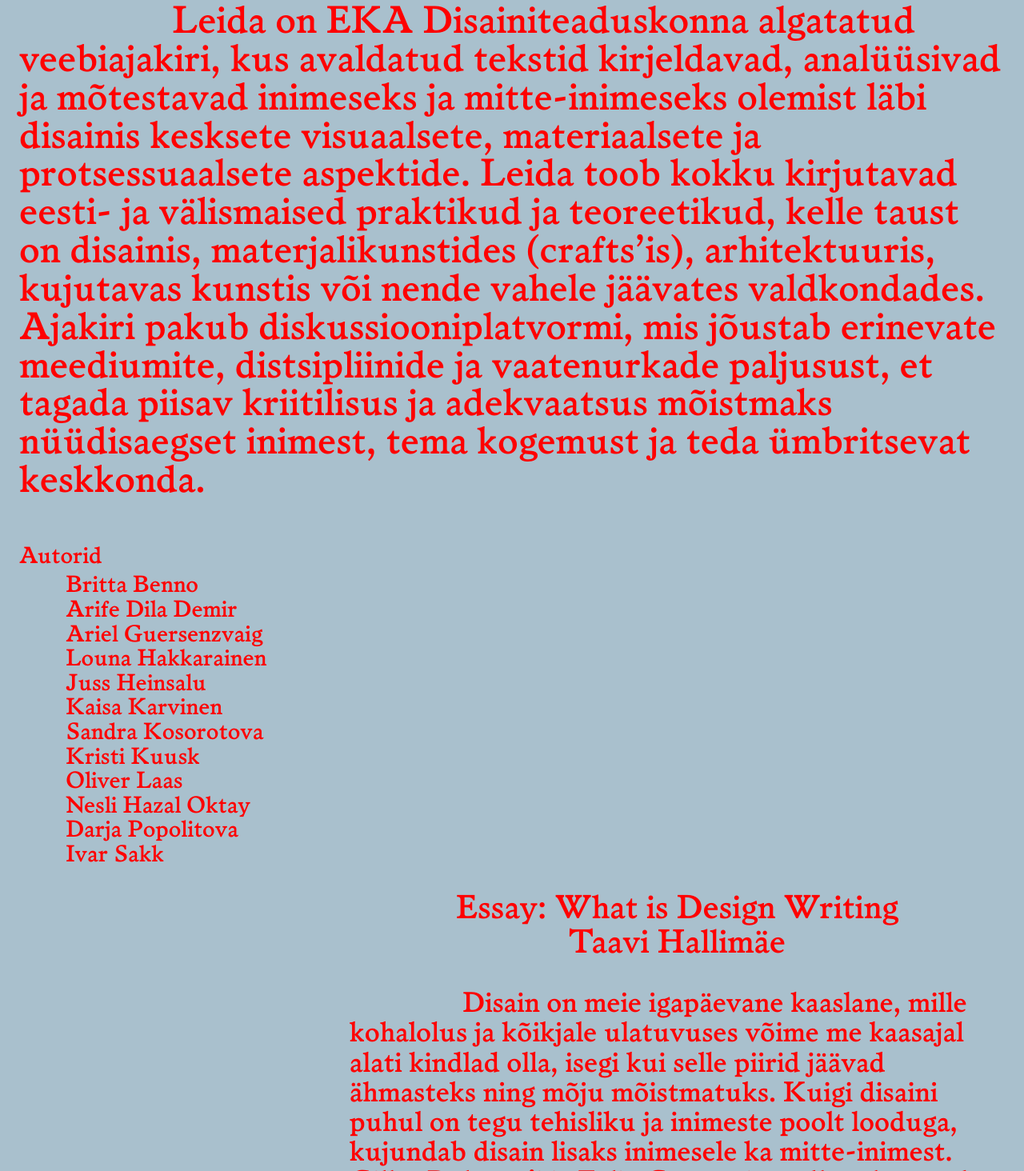
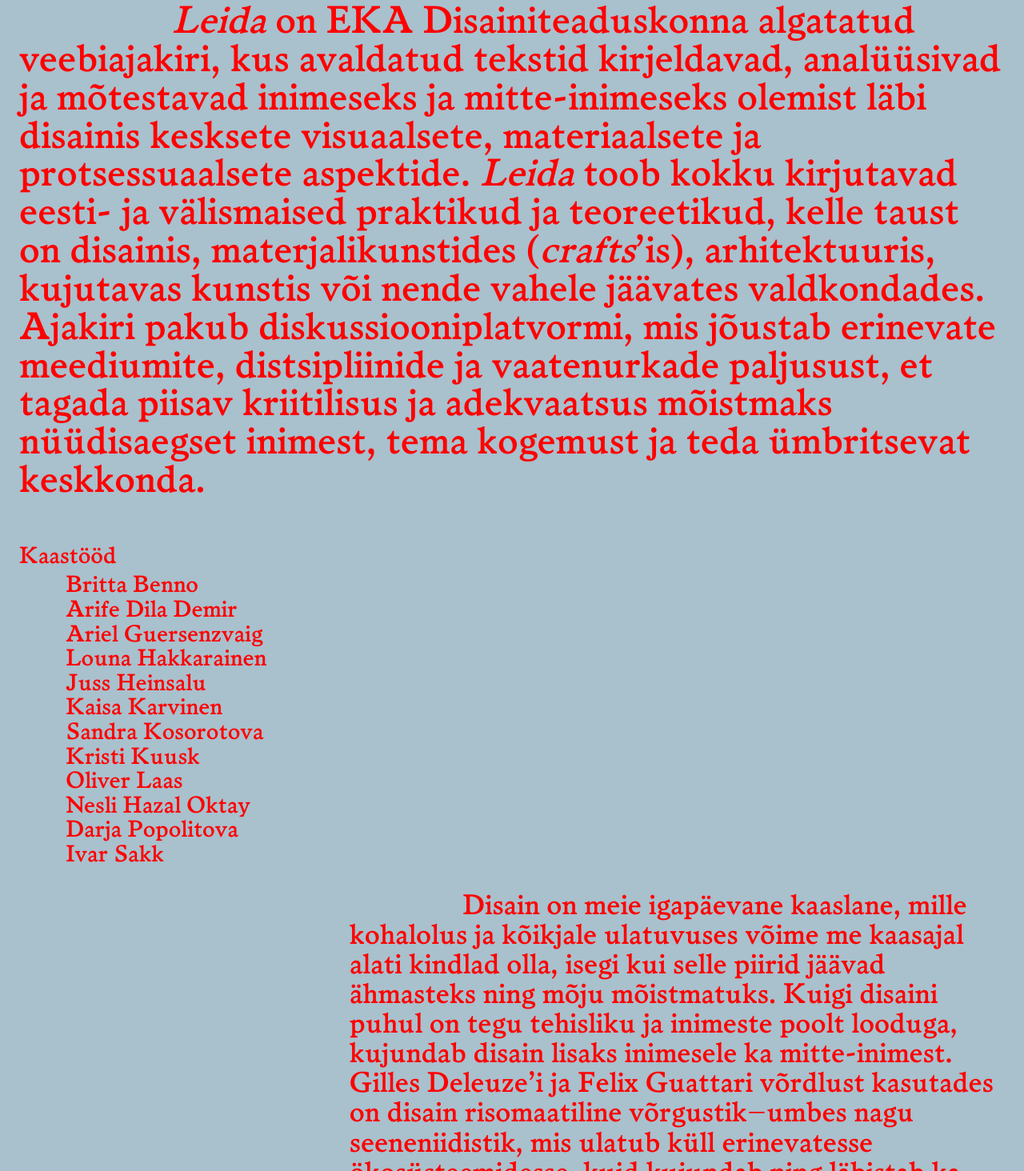
Before and after one commit to baalej/leida_S, a plain HTML site: page index.html in a window 1280 px wide. Shown: the part 636-2100 px from the top of the page at 80% size. Drawn offline with Linux system fonts and the light colour scheme.

Commit message:
typesetting

```diff
--- a/assets/css/main.css
+++ b/assets/css/main.css
@@ -173,11 +173,13 @@ article {
 article p {
   font-size: 0.85em;
   line-height: 1.05em;
+  margin: 0;
 }
 
 .footnotes {
   font-size: 0.5em;
   line-height: 1.05em;
+  margin-top: 1em;
 }
 
 .footnotes ol {
--- a/index.html
+++ b/index.html
@@ -30,9 +30,9 @@
   <main>
     <section>
       <p class="introduction">
-        Leida on EKA Disainiteaduskonna algatatud veebiajakiri, kus avaldatud tekstid kirjeldavad, analüüsivad ja mõtestavad inimeseks ja mitte-inimeseks olemist läbi disainis kesksete visuaalsete, materiaalsete ja protsessuaalsete aspektide. Leida toob kokku kirjutavad eesti- ja välismaised praktikud ja teoreetikud, kelle taust on disainis, materjalikunstides (crafts’is), arhitektuuris, kujutavas kunstis või nende vahele jäävates valdkondades. Ajakiri pakub diskussiooniplatvormi, mis jõustab erinevate meediumite, distsipliinide ja vaatenurkade paljusust, et tagada piisav kriitilisus ja adekvaatsus mõistmaks nüüdisaegset inimest, tema kogemust ja teda ümbritsevat keskkonda.
+        <i>Leida</i> on EKA Disainiteaduskonna algatatud veebiajakiri, kus avaldatud tekstid kirjeldavad, analüüsivad ja mõtestavad inimeseks ja mitte-inimeseks olemist läbi disainis kesksete visuaalsete, materiaalsete ja protsessuaalsete aspektide. <i>Leida</i> toob kokku kirjutavad eesti- ja välismaised praktikud ja teoreetikud, kelle taust on disainis, materjalikunstides (<i>crafts</i>’is), arhitektuuris, kujutavas kunstis või nende vahele jäävates valdkondades. Ajakiri pakub diskussiooniplatvormi, mis jõustab erinevate meediumite, distsipliinide ja vaatenurkade paljusust, et tagada piisav kriitilisus ja adekvaatsus mõistmaks nüüdisaegset inimest, tema kogemust ja teda ümbritsevat keskkonda.
       </p>
-      <h3 class="authors-title">Autorid</h3>
+      <h3 class="authors-title">Kaastööd</h3>
       <ul class="authors">
         <li>Britta Benno</li>
         <li>Arife Dila Demir</li>
@@ -50,25 +50,24 @@
     </section>
     <section>
       <article>
-        <h3 class="article-title">Essay: What is Design Writing</h3>
-        <h4 class="article-author">Taavi Hallimäe</h4>
+        <!-- <h3 class="article-title">Essay: What is Design Writing</h3>
+        <h4 class="article-author">Taavi Hallimäe</h4> -->
         <p>
-          Disain on meie igapäevane kaaslane, mille kohalolus ja kõikjale ulatuvuses võime me kaasajal alati kindlad olla, isegi kui selle piirid jäävad ähmasteks ning mõju mõistmatuks. Kuigi disaini puhul on tegu tehisliku ja inimeste poolt looduga, kujundab disain lisaks inimesele ka mitte-inimest. Gilles Deleuze’i ja Felix Guattari võrdlust kasutades on disain risomaatiline võrgustik – umbes nagu seeneniidistik, mis ulatub küll erinevatesse ökosüsteemidesse, kuid kujundab ning läbistab ka meie füüsilisi kehasid, tundeid, originaalseid ja konventsionaalseid mõtteid ning väärtusi, mida me südamelähedaseks peame.
+          Disain on meie igapäevane kaaslane, mille kohalolus ja kõikjale ulatuvuses võime me kaasajal alati kindlad olla, isegi kui selle piirid jäävad ähmasteks ning mõju mõistmatuks. Kuigi disaini puhul on tegu tehisliku ja inimeste poolt looduga, kujundab disain lisaks inimesele ka mitte-inimest. Gilles Deleuze’i ja Felix Guattari võrdlust kasutades on disain risomaatiline võrgustik–umbes nagu seeneniidistik, mis ulatub küll erinevatesse ökosüsteemidesse, kuid kujundab ning läbistab ka meie füüsilisi kehasid, tundeid, originaalseid ja konventsionaalseid mõtteid ning väärtusi, mida me südamelähedaseks peame.
         </p>
         <p>
-          Disain on alati hõlmanud meie argielu – nii avalikku kui ka individuaalset – mõjutades seda, kuidas me kogeme ja mõtleme, milliseid vahendeid kasutades tähendusi loome ja neid tõlgendame. Kuigi disainist on saanud kaasaegse elu keskseim ideoloogia, mis vallutab endale uusi territooriumeid üha juurde, jääb disain (ja ka disainer) tihti märkamatuks. Paljudesse disainiprotsessidesse on anonüümsusetaotlus ja n–ö pehme mõjutustegevus isegi sisse kirjutatud, võimendades inimeste ning nende harjumustega manipuleerimist veelgi. Selles kõiges – kuidas meie identiteet on läbi visuaalse ja materiaalse kultuuri disainerite ja tarbijate poolt kujundatud – on lõpuks aga midagi väga orgaanilist. Sekkumine sellesse esmapilgul juba niigi toimivasse ja loomulikku tundub sobimatu, sest nii vastandume valitsevale korrale, millega oleme vaikides leppinud.
+          Disain on alati hõlmanud meie argielu–nii avalikku kui ka individuaalset–mõjutades seda, kuidas me kogeme ja mõtleme, milliseid vahendeid kasutades tähendusi loome ja neid tõlgendame. Kuigi disainist on saanud kaasaegse elu keskseim ideoloogia, mis vallutab endale uusi territooriumeid üha juurde, jääb disain (ja ka disainer) tihti märkamatuks. Paljudesse disainiprotsessidesse on anonüümsusetaotlus ja n–ö pehme mõjutustegevus isegi sisse kirjutatud, võimendades inimeste ning nende harjumustega manipuleerimist veelgi. Selles kõiges–kuidas meie identiteet on läbi visuaalse ja materiaalse kultuuri disainerite ja tarbijate poolt kujundatud–on lõpuks aga midagi väga orgaanilist. Sekkumine sellesse esmapilgul juba niigi toimivasse ja loomulikku tundub sobimatu, sest nii vastandume valitsevale korrale, millega oleme vaikides leppinud.
         </p>
         <p>
-          Disainiajakirjaga Leida püüame me nihestada disaini voolujoonelist pealispinda, et anda võimalus tulla korrakski välja meie meeli ja mõtlemist uinutavast maailmast. Disain ei peaks piirduma valitseva tarbimiskultuuriga, vaid pakkuma tuge ka meie kehade, tunnete, mõtete ja väärtuste paremaks mõistmiseks. Meil on vaja leida viise käsitlemaks kriitiliselt esemeid, teenuseid, kujundeid ja protsesse, mille mõjutusi me sageli isegi ei märka. Märgatud disaini mõju ja tähendust peame aga õppima alles mõistma, seda enam, et disainiga kaasnevate mõjude ja tähenduste muutumisel puudub lõpp. Just disainikirjutusel on meie hinnangul selles oluline roll kanda.
+          Disainiajakirjaga <i>Leida</i> püüame me nihestada disaini voolujoonelist pealispinda, et anda võimalus tulla korrakski välja meie meeli ja mõtlemist uinutavast maailmast. Disain ei peaks piirduma valitseva tarbimiskultuuriga, vaid pakkuma tuge ka meie kehade, tunnete, mõtete ja väärtuste paremaks mõistmiseks. Meil on vaja <i>leida</i> viise käsitlemaks kriitiliselt esemeid, teenuseid, kujundeid ja protsesse, mille mõjutusi me sageli isegi ei märka. Märgatud disaini mõju ja tähendust peame aga õppima alles mõistma, seda enam, et disainiga kaasnevate mõjude ja tähenduste muutumisel puudub lõpp. Just disainikirjutusel on meie hinnangul selles oluline roll kanda.
         </p>
         <p>
-          Ajakirja nimega – Leida – viitame kunagise, algselt kitsalt kodukujundusele keskendunud almanahhi „Kunst ja Kodu“ (1958–1990) esimesele koostajale Leida Madissonile. Sellise valikuga soovime tõsta esile Eesti disaini jaoks erakordselt olulist ajakirja ja sellega seotud, seni isegi ebaõiglaselt varjatuks jäänud inimesi ja nende algatusi. Aja jooksul arenes „Kunst ja Kodu“ väljaandeks, mis pakkus võimalust kirjutada argipäevaste teemade kõrval ka kaasaegsetest kunstiküsimustest ja mõttevooludest, misläbi laiendati diskussiooni disainiväljal toimuva üle. Erinevatest perspektiividest, sealhulgas praktikast lähtuvaid käsitlusi soovime ka Leida tulevastesse numbritesse kaasata. Siiski ei soovi me Leidaga pöörata tähelepanu mitte ainult ühele konkreetsele isikule, vaid disaini enda teatavale nähtamatusele – olgu selleks ajaloo hõlma vajunud, kaanonist välja jäetud disainerid ja disainist kirjutajad või ka meid ümbritsev, vohavalt kasvav disainimassiiv, mille läbivalgustamiseks sobilike disaini mõtestamise viiside leidmine on üks Leida pealisülesandeid.
+          Ajakirja nimega–<i>Leida</i>–viitame kunagise, algselt kitsalt kodukujundusele keskendunud almanahhi „Kunst ja Kodu“ (1958–1990) esimesele koostajale <i>Leida</i> Madissonile. Sellise valikuga soovime tõsta esile Eesti disaini jaoks erakordselt olulist ajakirja ja sellega seotud, seni isegi ebaõiglaselt varjatuks jäänud inimesi ja nende algatusi. Aja jooksul arenes „Kunst ja Kodu“ väljaandeks, mis pakkus võimalust kirjutada argipäevaste teemade kõrval ka kaasaegsetest kunstiküsimustest ja mõttevooludest, misläbi laiendati diskussiooni disainiväljal toimuva üle. Erinevatest perspektiividest, sealhulgas praktikast lähtuvaid käsitlusi soovime ka <i>Leida</i> tulevastesse numbritesse kaasata. Siiski ei soovi me <i>Leida</i>ga pöörata tähelepanu mitte ainult ühele konkreetsele isikule, vaid disaini enda teatavale nähtamatusele–olgu selleks ajaloo hõlma vajunud, kaanonist välja jäetud disainerid ja disainist kirjutajad või ka meid ümbritsev, vohavalt kasvav disainimassiiv, mille läbivalgustamiseks sobilike disaini mõtestamise viiside leidmine on üks <i>Leida</i> pealisülesandeid.
         </p>
         <p>
           Kui juba disaini märkamine võib osutuda keeruliseks väljakutseks, siis kas me üldse peaksime disainist kirjutamisest rääkima? Meile tundub, et selle vältimine jätaks dialoogi disainiga ühepoolseks. Pealegi ei lõpetaks disain kunagi meie kirjutamist, isegi kui meie peaksime disainist kirjutamisest loobuma. Disain on sellega juba alustanud, meil tuleb talle järele jõuda.
         </p>
         <div class="footnotes">
-          <h3 class="footnotes-title">Footnotes</h3>
           <ol>
             <li>
               G. Deleuze, F. Guattari, A Thousand Plateaus: Capitalism and Schizophrenia. Minneapolis, London: University of Minnesota Press, 1987.
```
Also changed, not shown: en/index.html (+6 -7 lines).
